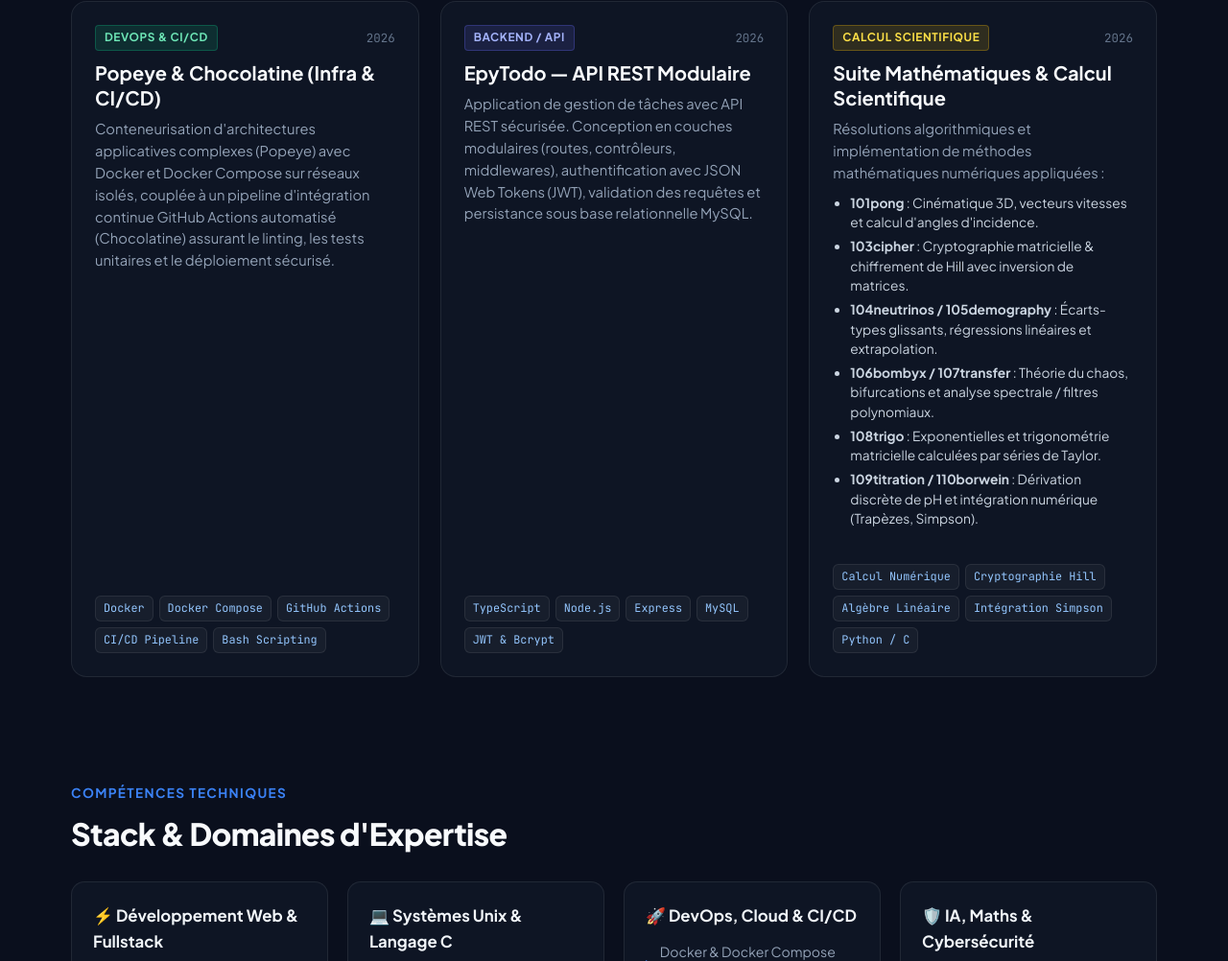
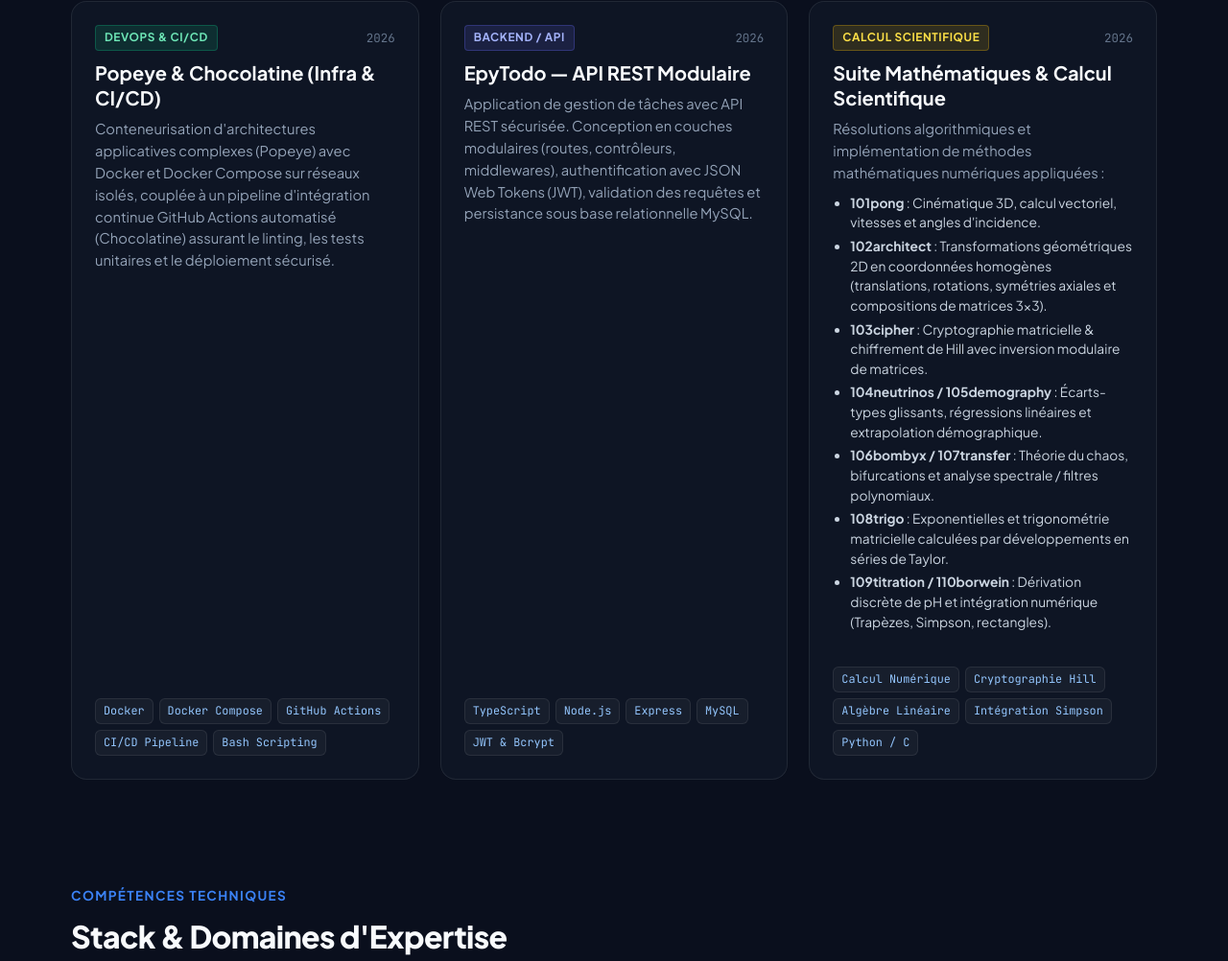
Before and after one commit to nathanhounkpadode-glitch/portfolio, a plain HTML site: page index.html in a window 1280 px wide. Shown: the part 3914-4916 px from the top of the page at 96% size. Drawn offline with Linux system fonts and the light colour scheme.

Commit message:
fix: add 102architect to math suite

```diff
--- a/index.html
+++ b/index.html
@@ -1064,12 +1064,13 @@
               Résolutions algorithmiques et implémentation de méthodes mathématiques numériques appliquées :
             </p>
             <ul class="project-feature-list">
-              <li><strong>101pong</strong> : Cinématique 3D, vecteurs vitesses et calcul d'angles d'incidence.</li>
-              <li><strong>103cipher</strong> : Cryptographie matricielle & chiffrement de Hill avec inversion de matrices.</li>
-              <li><strong>104neutrinos / 105demography</strong> : Écarts-types glissants, régressions linéaires et extrapolation.</li>
+              <li><strong>101pong</strong> : Cinématique 3D, calcul vectoriel, vitesses et angles d'incidence.</li>
+              <li><strong>102architect</strong> : Transformations géométriques 2D en coordonnées homogènes (translations, rotations, symétries axiales et compositions de matrices 3x3).</li>
+              <li><strong>103cipher</strong> : Cryptographie matricielle & chiffrement de Hill avec inversion modulaire de matrices.</li>
+              <li><strong>104neutrinos / 105demography</strong> : Écarts-types glissants, régressions linéaires et extrapolation démographique.</li>
               <li><strong>106bombyx / 107transfer</strong> : Théorie du chaos, bifurcations et analyse spectrale / filtres polynomiaux.</li>
-              <li><strong>108trigo</strong> : Exponentielles et trigonométrie matricielle calculées par séries de Taylor.</li>
-              <li><strong>109titration / 110borwein</strong> : Dérivation discrète de pH et intégration numérique (Trapèzes, Simpson).</li>
+              <li><strong>108trigo</strong> : Exponentielles et trigonométrie matricielle calculées par développements en séries de Taylor.</li>
+              <li><strong>109titration / 110borwein</strong> : Dérivation discrète de pH et intégration numérique (Trapèzes, Simpson, rectangles).</li>
             </ul>
           </div>
           <div class="project-tags">
```
